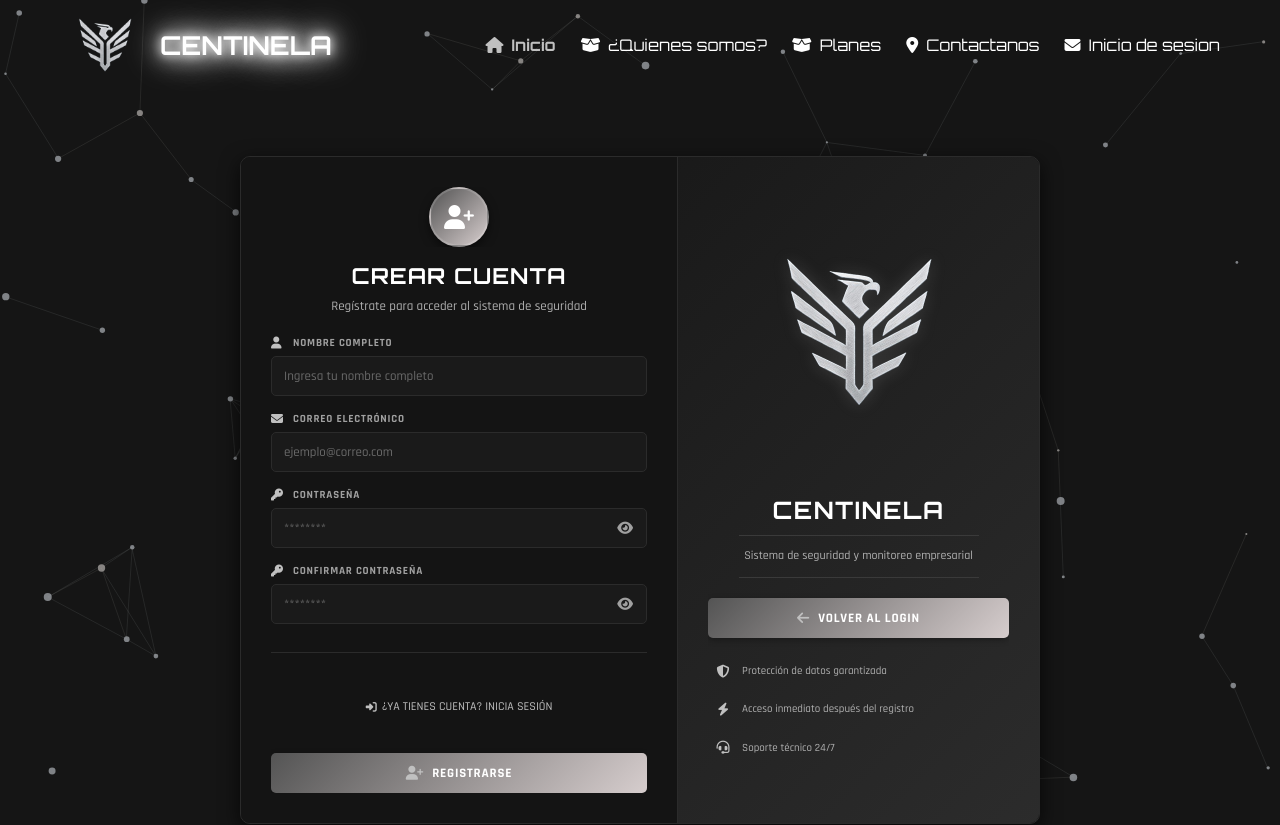
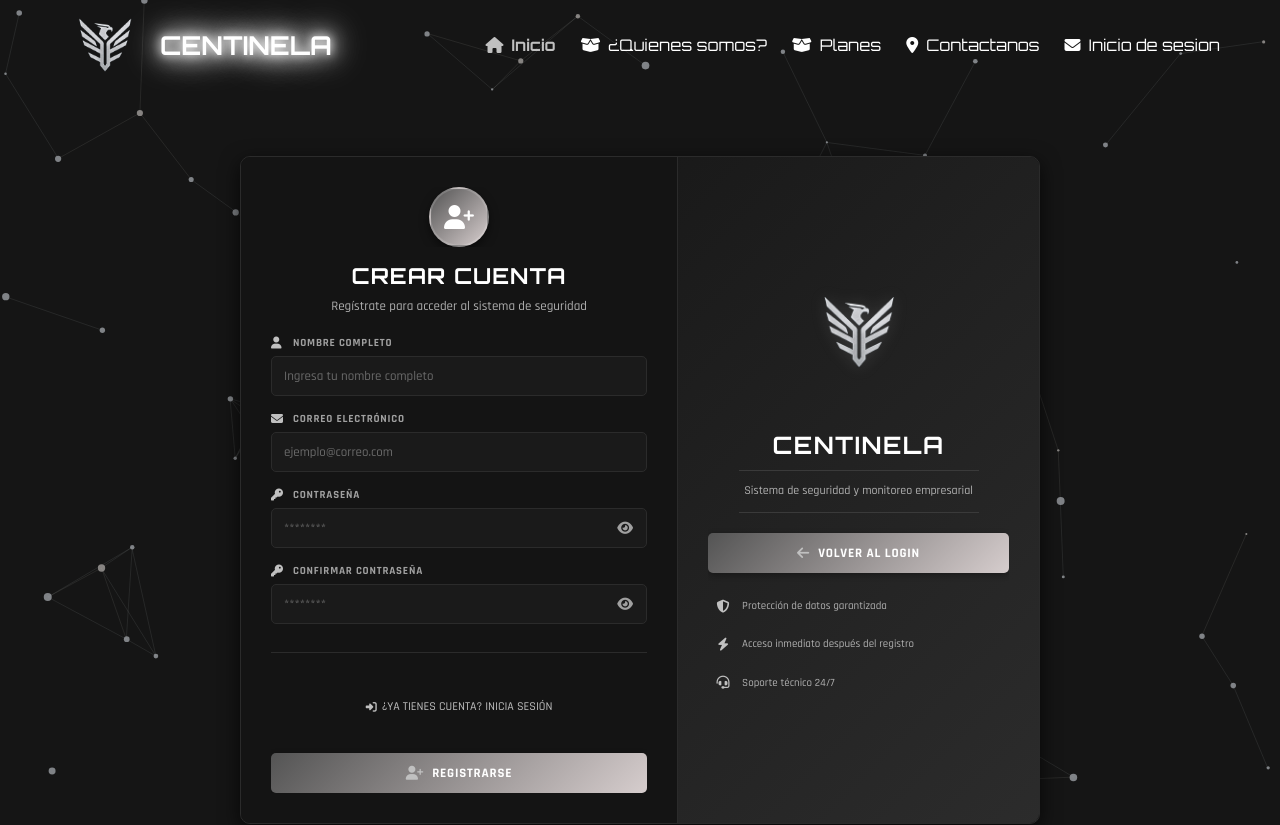
Before and after one commit to desarrolloti-hub/Centinela-mx, a plain HTML site: page visitors/registrarse/registro.html in a window 1280 px wide. Shown: the top 825 px of the page. Drawn offline with Linux system fonts and the light colour scheme; a script that the page names is missing.

```diff
--- a/visitors/login/login.css
+++ b/visitors/login/login.css
@@ -366,7 +366,7 @@ body {
 }
 
 .help-link {
-    color: var(--accent-gray);
+    color: #fffefe;
     font-size: 11px; /* Más pequeño */
     text-decoration: none;
     font-weight: 500;
--- a/visitors/registrarse/registro.css
+++ b/visitors/registrarse/registro.css
@@ -338,7 +338,7 @@ body {
 }
 
 .centinela-logo {
-    max-width: 250px; /* Más pequeño */
+    max-width: 300px; /* Más pequeño */
     height: auto;
     filter: drop-shadow(0 0 8px rgba(192, 192, 192, 0.2)); /* Sombra más ligera */
     transition: all 0.3s ease;
@@ -358,7 +358,7 @@ body {
 }
 
 .centinela-logo {
-    max-width: 250px; /* Más pequeño */
+    max-width: 120px; /* Más pequeño */
     height: auto;
     filter: drop-shadow(0 0 8px rgba(192, 192, 192, 0.2)); /* Sombra más ligera */
     transition: all 0.3s ease;
```
